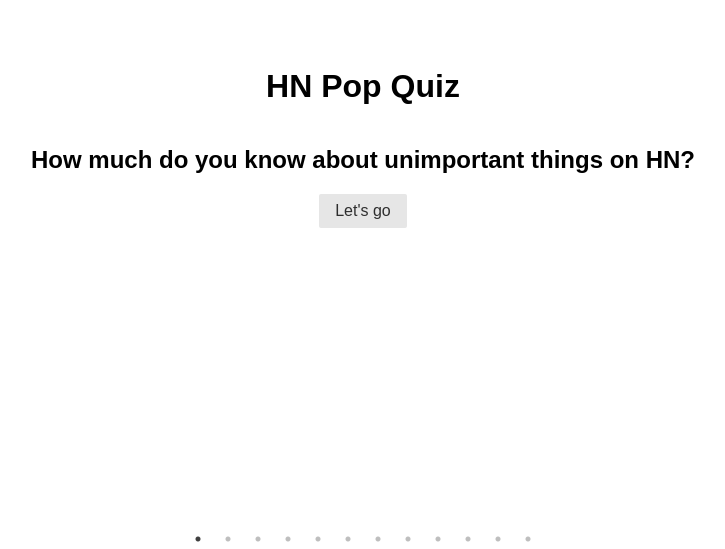
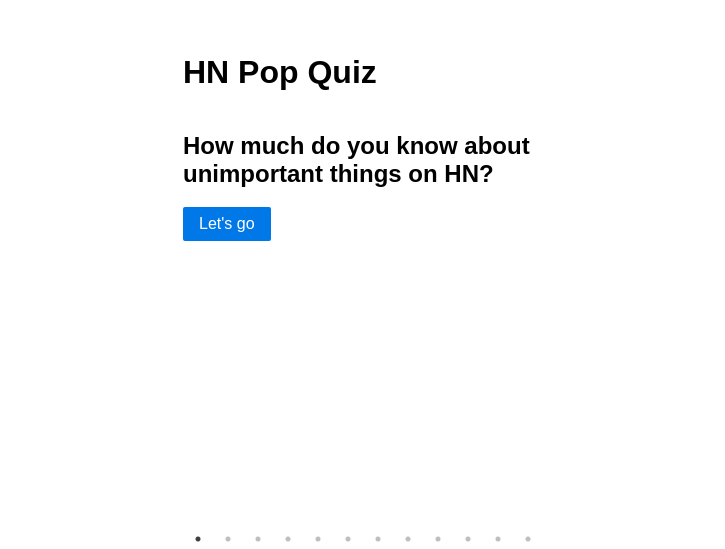
Before and after one commit to fikrikarim/hnpopquiz, a React (Create React App) app: page / in a window 1280 px wide. Shown: the part 251-800 px from the top of the page, without its empty margins (277-1002 px from the left). Built offline with nearby package versions, Linux system fonts and the light colour scheme; the HTML template or start-up script is replaced by a standard one.

Commit message:
Delete travis.yml and change the layout to be more centered

```diff
--- a/src/App.scss
+++ b/src/App.scss
@@ -2,6 +2,8 @@ html,
 body,
 #root,
 #root > div {
+  margin: 0 auto;
+  max-width: 30em;
   height: 100%;
 }
 
@@ -25,16 +27,23 @@ body,
   }
 }
 
+.question {
+  margin: 0 40px;
+}
+
 .slide {
   display: flex !important;
   flex-direction: column;
   flex-grow: 1;
-  align-items: center;
+  align-items: flex-start;
   justify-content: center;
 
   &-landing,
   &-submit-answer {
-    text-align: center;
+    padding: 0 60px;
+  }
+
+  &-question {
   }
 }
 
@@ -44,6 +53,7 @@ body,
   }
 
   &-item {
+    margin-bottom: 12px;
     color: black;
   }
 }
--- a/src/components/SlideLanding.js
+++ b/src/components/SlideLanding.js
@@ -8,7 +8,7 @@ export default function SlideLanding(props) {
       <h1>HN Pop Quiz</h1>
       <h2>How much do you know about unimportant things on HN?</h2>
 
-      <button className="pure-button" onClick={onClick}>
+      <button className="pure-button pure-button-primary" onClick={onClick}>
         Let's go
       </button>
     </div>
--- a/src/components/SlideQuestion.js
+++ b/src/components/SlideQuestion.js
@@ -39,8 +39,9 @@ export default function SlideQuestion(props) {
               <li
                 key={choice}
                 className={classNames("choice-item", choiceClassNames(choice))}
+                onClick={() => handleOnClick(choice)}
               >
-                <button onClick={() => handleOnClick(choice)}>{choice}</button>
+                {choice}
               </li>
             );
           })}
```
Also changed, not shown: .travis.yml (deleted).
